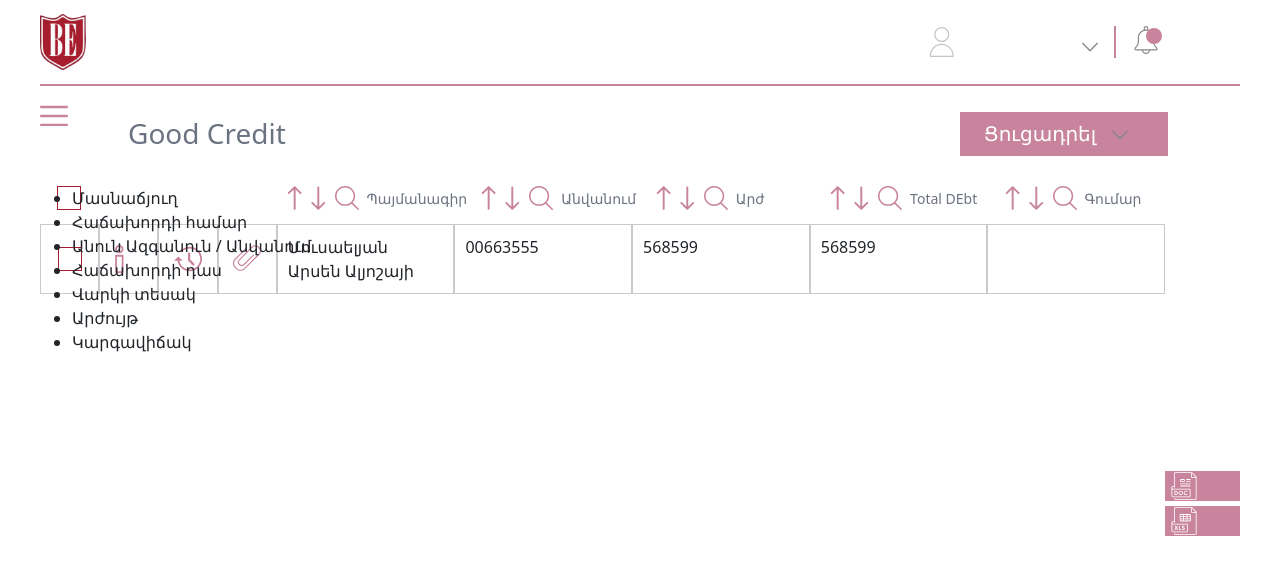
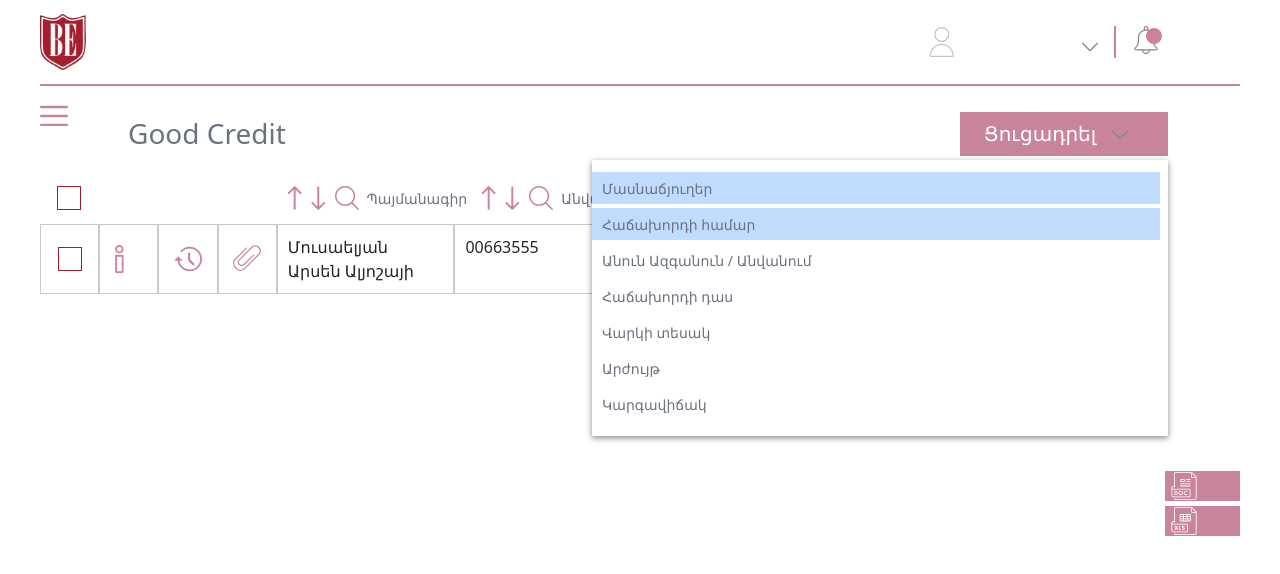
Before and after one commit to TigranKhudav/BeSafe-FrontEnd, a Vue app: page /debts/partners/3 in a window 1280 px wide. Shown: the top 574 px of the page. Built offline with nearby package versions, Linux system fonts and the light colour scheme.

Commit message:
fix select header

```diff
--- a/src/components/Debts/BuilderDebts/BuilderDebtsSelectHead.vue
+++ b/src/components/Debts/BuilderDebts/BuilderDebtsSelectHead.vue
@@ -1,9 +1,23 @@
 <template>
-  <div class="position-absolute">
-    <ul>
-      <li role="button" v-for="item in selHead" :key="item.id">
-        <input type="checkbox" class="d-none" name="" id="" />
-        <span>{{ item.name }}</span>
+  <div
+    class="position-absolute bg-white shadow-1 top-25 w-full max-w-36 right-22"
+  >
+    <ul class="pe-5 ps-0 pt-5">
+      <li
+        role="button"
+        class="ls-none ps-6 py-3 my-3"
+        v-for="item in selHead"
+        :key="item.id"
+        :class="item.checked && 'bg-blue-200'"
+        @click="hihi(item)"
+      >
+        <input
+          type="checkbox"
+          class="d-none"
+          :checked="item.checked"
+          :value="item.checked"
+        />
+        <span class="text-gray-500 fs-8">{{ item.name }}</span>
       </li>
     </ul>
   </div>
@@ -11,7 +25,23 @@
 
 <script>
 export default {
-  props: { selHead: { type: Array } },
+  props: { selHead: { type: Array, required: true } },
+  computed: {
+    renderHead() {
+      return this.selHead.filter((v) => v.checked);
+    },
+  },
+  methods: {
+    hihi(item) {
+      if (item.checked) {
+        item.checked = !item.checked;
+        this.$emit("renderHead", this.renderHead);
+      } else if (!item.checked && this.renderHead.length < 5) {
+        item.checked = !item.checked;
+        this.$emit("renderHead", this.renderHead);
+      }
+    },
+  },
 };
 </script>
 
--- a/src/components/Debts/DebtsAcba.vue
+++ b/src/components/Debts/DebtsAcba.vue
@@ -13,6 +13,7 @@
       <builder-debts-select-head
         v-if="dropdown"
         :selHead="selHead"
+        @renderHead="renderHead"
       ></builder-debts-select-head>
     </transition>
 
@@ -56,11 +57,15 @@
             <div></div>
             <div></div>
             <div></div>
-            <common-clients-data-head>Մասնաճյուղեր</common-clients-data-head>
-            <common-clients-data-head>Հաճախորդի համար</common-clients-data-head>
+            <common-clients-data-head
+              v-for="item in (header = defaultHead)"
+              :key="item.id"
+              >{{ item.name }}</common-clients-data-head
+            >
+            <!-- <common-clients-data-head>Հաճախորդի համար</common-clients-data-head>
             <common-clients-data-head>Անուն Ազգանուն</common-clients-data-head>
             <common-clients-data-head>Հաճախորդի դաս</common-clients-data-head>
-            <common-clients-data-head>Վարկի տեսակ</common-clients-data-head>
+            <common-clients-data-head>Վարկի տեսակ</common-clients-data-head> -->
           </div>
           <div class="overflow-hidden">
             <common-acba-list
@@ -117,30 +122,31 @@
   data() {
     return {
       dropdown: false,
+      header: [],
       selHead: [
         {
           id: 1,
-          checked: false,
+          checked: true,
           name: "Մասնաճյուղ",
         },
         {
           id: 2,
-          checked: false,
+          checked: true,
           name: "Հաճախորդի համար",
         },
         {
           id: 3,
-          checked: false,
+          checked: true,
           name: "Անուն Ազգանուն / Անվանում",
         },
         {
           id: 4,
-          checked: false,
+          checked: true,
           name: "Հաճախորդի դաս",
         },
         {
           id: 5,
-          checked: false,
+          checked: true,
           name: "Վարկի տեսակ",
         },
         {
@@ -210,6 +216,11 @@
       files: [],
     };
   },
+  computed: {
+    defaultHead() {
+      return this.selHead.filter((v) => v.checked);
+    },
+  },
   methods: {
     check(e) {
       this.CaseData.forEach((i) => (i.checked = e.target.checked));
@@ -225,10 +236,12 @@
     getInfo(id) {
       this.$store.commit("getInfoModal", true);
     },
+    renderHead(item) {
+      this.header = item;
+    },
   },
 };
 </script>
-
 <style scoped>
 .grid {
   display: grid;
--- a/src/components/Debts/DebtsGoodCredit.vue
+++ b/src/components/Debts/DebtsGoodCredit.vue
@@ -113,12 +113,12 @@
       selHead: [
         {
           id: 1,
-          checked: false,
-          name: "Մասնաճյուղ",
+          checked: true,
+          name: "Մասնաճյուղեր",
         },
         {
           id: 2,
-          checked: false,
+          checked: true,
           name: "Հաճախորդի համար",
         },
         {
```
Also changed, not shown: src/components/Builder/BuilderLoginModal.vue (+0 -16 lines), 1 other file (tests, documents, lock files or other folders).
